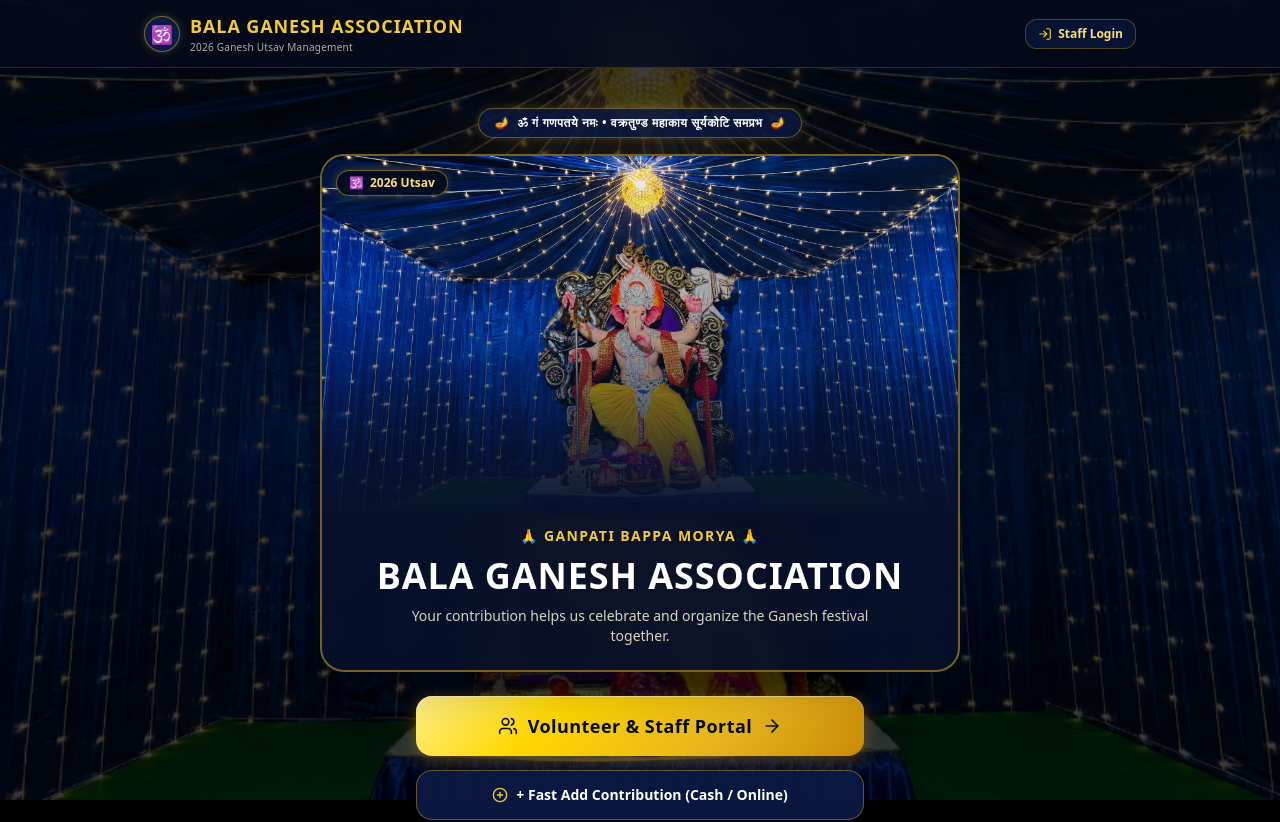
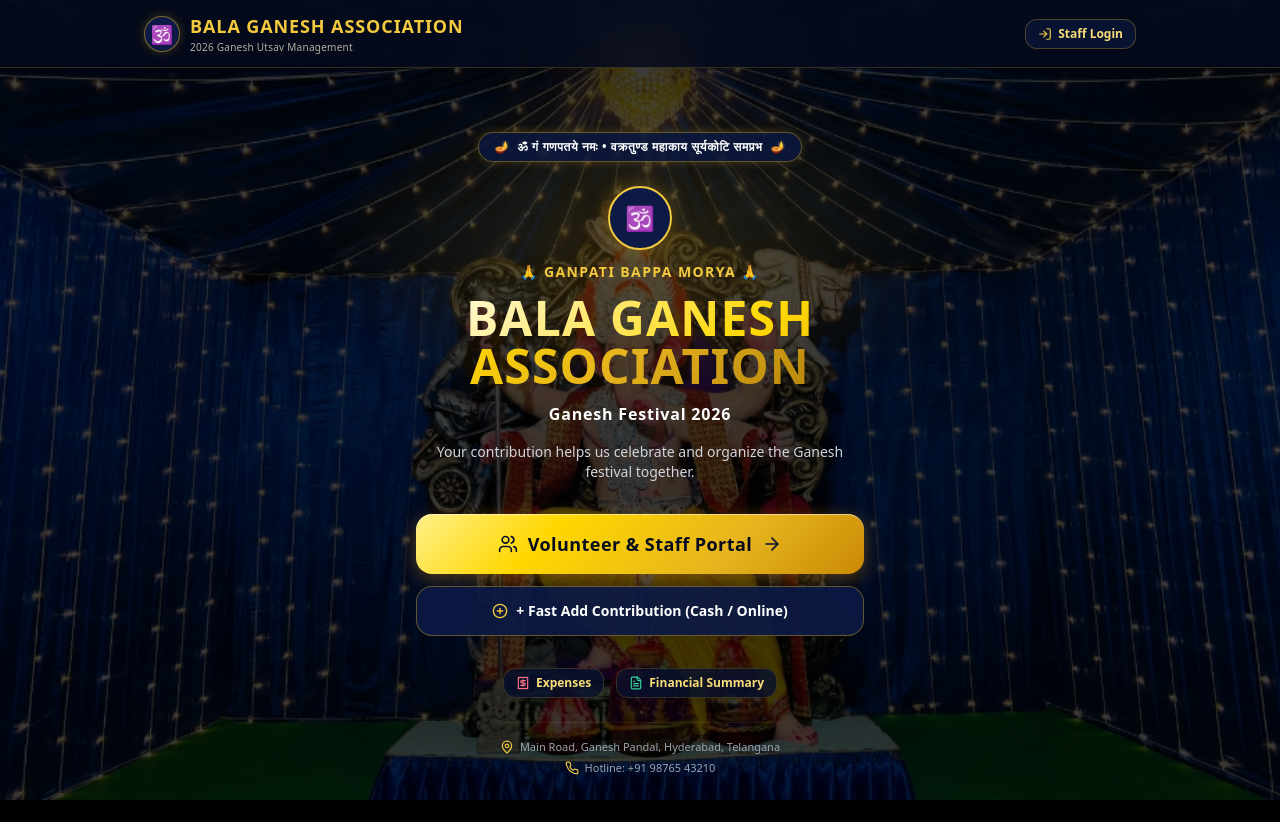
Before and after one commit to sjashwanthreddy948/balaganesh, a Next.js app: page / in a window 1280 px wide. Shown: the top 822 px of the page. Built offline with nearby package versions, Linux system fonts and the light colour scheme; no server answers.

Commit message:
style: remove redundant hero card on home page for clean spacious layout

```diff
--- a/src/app/page.tsx
+++ b/src/app/page.tsx
@@ -1,19 +1,18 @@
 import React from 'react';
-import Image from 'next/image';
 import Link from 'next/link';
 import Header from '@/components/Header';
 import Footer from '@/components/Footer';
 import { FESTIVAL_CONFIG } from '@/config/festival.config';
-import { Users, PlusCircle, ArrowRight, Sparkles, Phone, ShieldCheck } from 'lucide-react';
+import { Users, PlusCircle, ArrowRight, Receipt, FileText, MapPin, Phone } from 'lucide-react';
 
 export default function HomePage() {
   return (
     <div className="min-h-screen flex flex-col justify-between">
       <Header />
 
-      <main className="flex-1 max-w-2xl w-full mx-auto px-4 py-6 sm:py-10 flex flex-col items-center justify-center text-center">
+      <main className="flex-1 max-w-xl w-full mx-auto px-4 py-8 sm:py-16 flex flex-col items-center justify-center text-center space-y-6">
         {/* Sanskrit Sacred Invocation Pill */}
-        <div className="mb-4 inline-flex items-center gap-2 px-4 py-1.5 rounded-full bg-[#0a1842]/80 border border-devotional-gold-500/40 shadow-gold-sm">
+        <div className="inline-flex items-center gap-2 px-4 py-1.5 rounded-full bg-[#0a1842]/80 border border-devotional-gold-500/40 shadow-gold-sm">
           <span className="text-amber-400 text-xs">🪔</span>
           <span className="text-[11px] sm:text-xs font-semibold tracking-wider text-devotional-gold-200">
             {FESTIVAL_CONFIG.sanskritMantra}
@@ -21,42 +20,31 @@ export default function HomePage() {
           <span className="text-amber-400 text-xs">🪔</span>
         </div>
 
-        {/* Hero Card with Authentic 16:9 Landscape Pandal Image */}
-        <div className="w-full relative rounded-3xl overflow-hidden border-2 border-devotional-gold-500/50 shadow-2xl bg-[#07112c]/90 backdrop-blur-md mb-6 group">
-          {/* Authentic 16:9 Landscape Pandal Photo */}
-          <div className="relative w-full aspect-[16/10] sm:aspect-[16/9] overflow-hidden">
-            <Image
-              src={FESTIVAL_CONFIG.pandalLandscapeImage}
-              alt={`${FESTIVAL_CONFIG.associationName} Ganesh Pandal`}
-              fill
-              priority
-              className="object-cover object-center transform group-hover:scale-[1.03] transition-transform duration-700"
-            />
-            {/* Soft Royal Blue Vignette Overlay */}
-            <div className="absolute inset-0 bg-gradient-to-t from-[#07112c] via-[#07112c]/30 to-transparent" />
-
-            {/* Glowing Festival Diya Badge */}
-            <div className="absolute top-3.5 left-3.5 bg-[#050b1d]/85 backdrop-blur-md border border-devotional-gold-500/50 px-3 py-1 rounded-full text-xs font-bold text-devotional-gold-300 shadow-gold-sm flex items-center gap-1.5">
-              <span>🕉️</span>
-              <span>{FESTIVAL_CONFIG.festivalYear} Utsav</span>
-            </div>
+        {/* Association Branding & Festival Greeting */}
+        <div className="space-y-3">
+          <div className="w-16 h-16 mx-auto rounded-full bg-[#0c1a45] border-2 border-devotional-gold-400 flex items-center justify-center shadow-gold-md mb-2">
+            <span className="text-2xl">🕉️</span>
           </div>
 
-          <div className="p-6 pt-3 space-y-2.5">
-            <p className="text-xs sm:text-sm font-bold tracking-widest text-devotional-gold-400 uppercase">
-              {FESTIVAL_CONFIG.mantraHeader}
-            </p>
-            <h2 className="text-2xl sm:text-4xl font-black text-white tracking-wide">
-              {FESTIVAL_CONFIG.associationName}
-            </h2>
-            <p className="text-xs sm:text-sm text-devotional-gold-100/85 max-w-lg mx-auto leading-relaxed">
-              {FESTIVAL_CONFIG.heroDescription}
-            </p>
-          </div>
+          <p className="text-xs sm:text-sm font-extrabold tracking-widest text-devotional-gold-400 uppercase">
+            {FESTIVAL_CONFIG.mantraHeader}
+          </p>
+
+          <h1 className="text-3xl sm:text-5xl font-black tracking-wide text-white">
+            <span className="gold-text-gradient">{FESTIVAL_CONFIG.associationName}</span>
+          </h1>
+
+          <p className="text-sm sm:text-base font-bold text-devotional-gold-200 tracking-wider">
+            Ganesh Festival {FESTIVAL_CONFIG.festivalYear}
+          </p>
+
+          <p className="text-xs sm:text-sm text-gray-300 max-w-md mx-auto leading-relaxed pt-1">
+            {FESTIVAL_CONFIG.heroDescription}
+          </p>
         </div>
 
         {/* Primary Action Buttons */}
-        <div className="w-full space-y-3.5 max-w-md">
+        <div className="w-full max-w-md space-y-3 pt-2">
           {/* Volunteer & Staff Portal CTA */}
           <Link
             href="/dashboard"
@@ -75,10 +63,36 @@ export default function HomePage() {
             <PlusCircle className="w-4 h-4 text-devotional-gold-400" />
             <span>+ Fast Add Contribution (Cash / Online)</span>
           </Link>
+        </div>
 
-          {/* Subtext Tagline */}
-          <p className="text-[11px] text-devotional-gold-200/70 max-w-xs mx-auto pt-1">
-            {FESTIVAL_CONFIG.heroTagline}
+        {/* Secondary Navigation Shortcuts */}
+        <div className="flex items-center justify-center gap-3 pt-2">
+          <Link
+            href="/expenses"
+            className="px-3 py-1.5 rounded-xl bg-devotional-blue-950/80 border border-devotional-gold-500/20 text-devotional-gold-300 hover:text-white text-xs font-semibold flex items-center gap-1.5 transition-colors"
+          >
+            <Receipt className="w-3.5 h-3.5 text-rose-400" />
+            <span>Expenses</span>
+          </Link>
+
+          <Link
+            href="/finance"
+            className="px-3 py-1.5 rounded-xl bg-devotional-blue-950/80 border border-devotional-gold-500/20 text-devotional-gold-300 hover:text-white text-xs font-semibold flex items-center gap-1.5 transition-colors"
+          >
+            <FileText className="w-3.5 h-3.5 text-emerald-400" />
+            <span>Financial Summary</span>
+          </Link>
+        </div>
+
+        {/* Pandal Info Footer */}
+        <div className="text-[11px] text-gray-400 space-y-1 pt-4 border-t border-devotional-gold-500/10 max-w-sm">
+          <p className="flex items-center justify-center gap-1.5">
+            <MapPin className="w-3.5 h-3.5 text-devotional-gold-400 shrink-0" />
+            <span>{FESTIVAL_CONFIG.associationAddress}</span>
+          </p>
+          <p className="flex items-center justify-center gap-1.5">
+            <Phone className="w-3.5 h-3.5 text-devotional-gold-400 shrink-0" />
+            <span>Hotline: {FESTIVAL_CONFIG.contactNumber}</span>
           </p>
         </div>
       </main>
```
